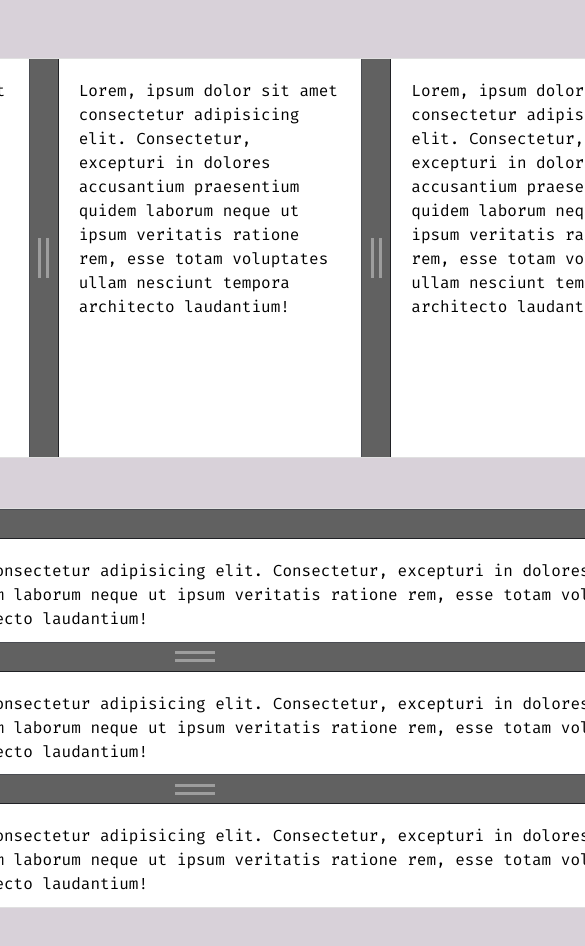
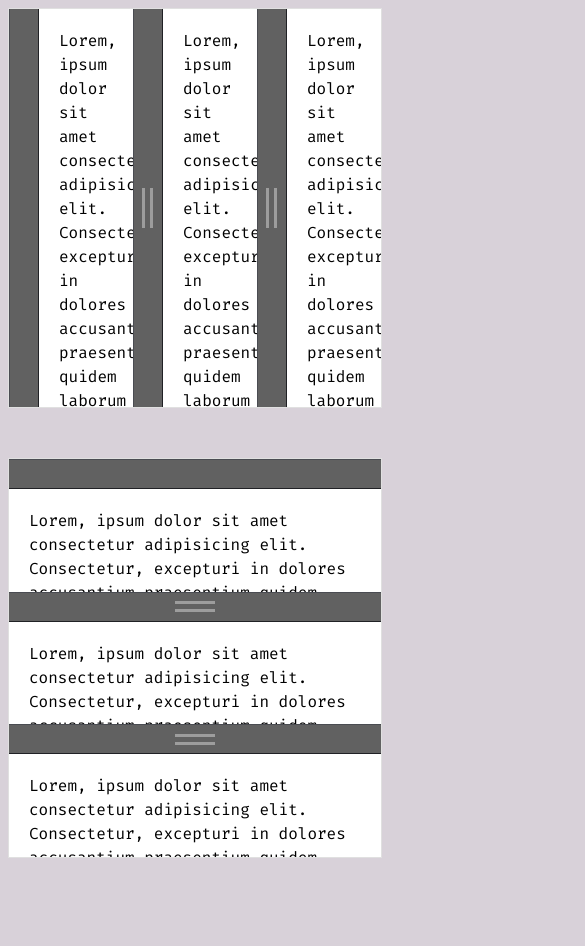
Before and after one commit to dgknca/vue-multi-split-pane, a Vue app: page / in a window 390 px wide. Shown: the top 946 px of the page, 585 px wide, since content can reach past the window. After the commit the page ends 866 px from the top, so only its background shows below. Built offline with nearby package versions, Linux system fonts and the light colour scheme.

Commit message:
width prop's property changed as 'max-width' and default width set to 100%

```diff
--- a/package.json
+++ b/package.json
@@ -1,6 +1,6 @@
 {
   "name": "vue-multi-split-pane",
-  "version": "0.1.2",
+  "version": "0.1.3",
   "author": "Doğukan Çavuş",
   "main": "index.js",
   "scripts": {
--- a/src/App.vue
+++ b/src/App.vue
@@ -107,6 +107,12 @@ body {
   padding: 50px;
 }
 
+@media screen and (max-width: 768px) {
+  #app {
+    padding: 0;
+  }
+}
+
 .v-pane-custom .v-pane .content {
   background: #fff;
 }
--- a/src/components/MultiSplitPane.vue
+++ b/src/components/MultiSplitPane.vue
@@ -2,7 +2,7 @@
   <div
     ref="resizable"
     data-resizable="data-resizable"
-    :style="{ height: height, width: width, display: display }"
+    :style="{ height: height, 'max-width': width, display: display }"
     :class="[classes]"
   >
     <slot></slot>
@@ -217,5 +217,6 @@ export default {
 [data-resizable] {
   overflow: auto;
   border: 1px solid #e0e0e0;
+  width: 100%;
 }
 </style>
```
